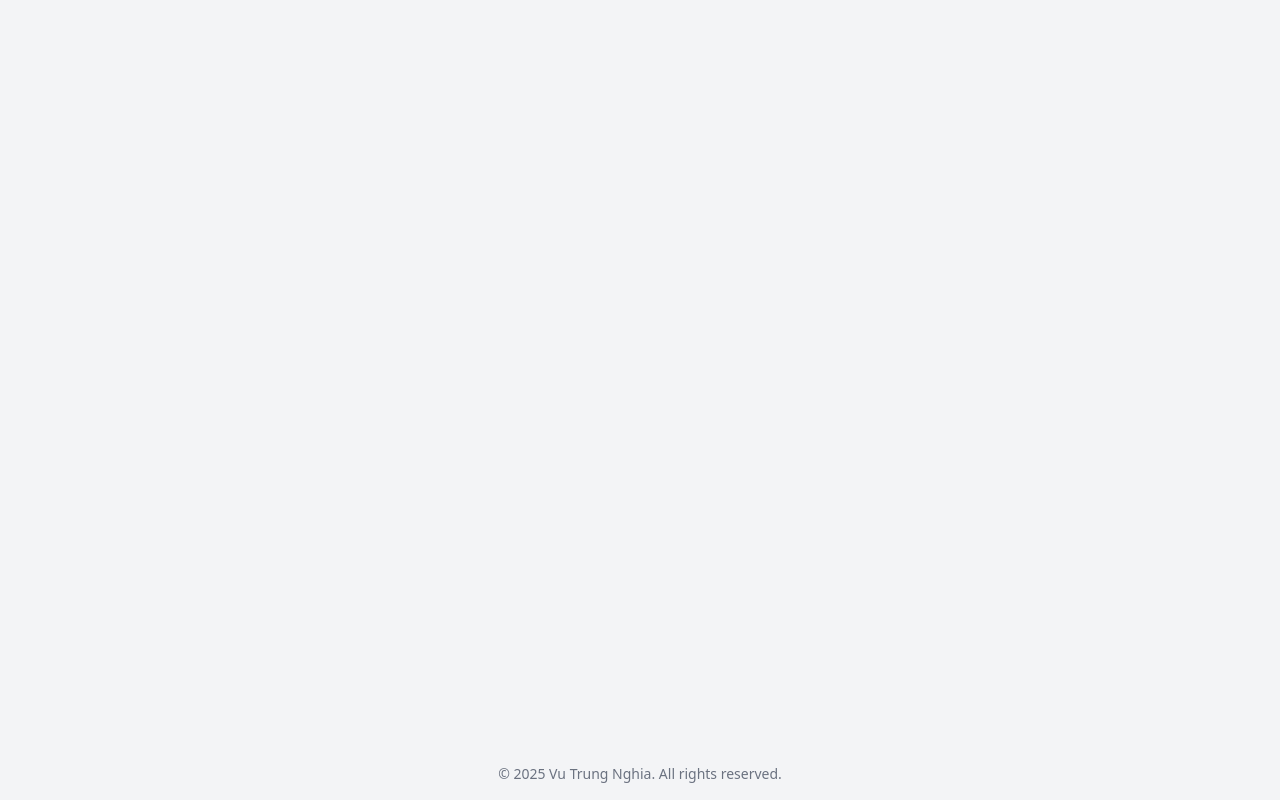
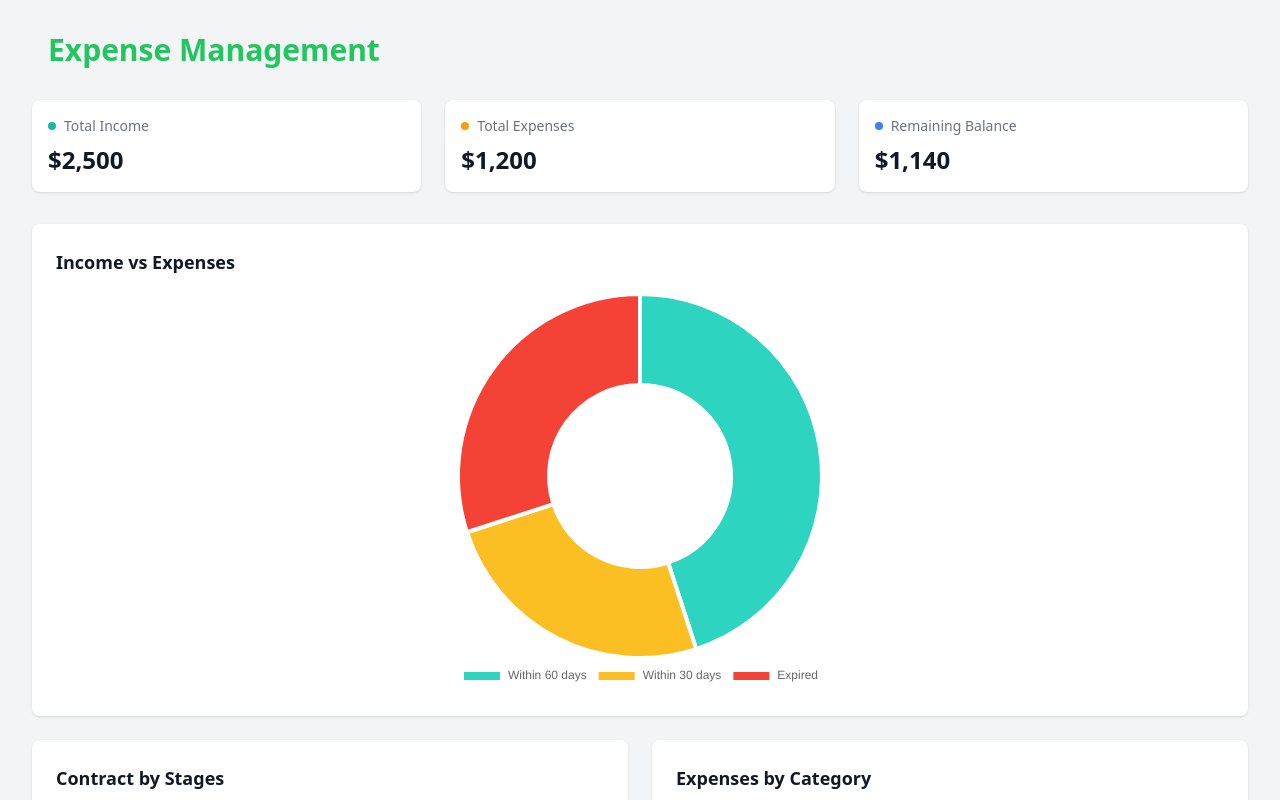
Before and after one commit to anhemlam648/Expense_Management_Frontend, a React (Vite) app: page / in a window 1280 px wide. Before the commit this address led to /login. Shown: the top 800 px of the page. Built offline with nearby package versions, Linux system fonts and the light colour scheme.

Commit message:
Update Theme and Save Setting

```diff
--- a/src/App.jsx
+++ b/src/App.jsx
@@ -25,16 +25,16 @@ function AppContent() {
       <div className="flex-1 flex flex-col">
         <main className="flex-1">
           <Routes>
-            {/* <Route path="/" element={<Home />} />
+            <Route path="/" element={<Home />} />
             <Route path="/Categories" element={<Categories />} />
             <Route path="/Statistics" element={<Statistics />} />
-            <Route path="/Settings" element={<Settings />} /> */}
+            <Route path="/Settings" element={<Settings />} />
             {/* <Route path="/login" element={<Login />} />
             <Route path="/register" element={<Register />} /> */}
-            <Route path="/" element={<PrivateRoute><Home /></PrivateRoute>} />
+            {/* <Route path="/" element={<PrivateRoute><Home /></PrivateRoute>} />
             <Route path="/Categories" element={<PrivateRoute><Categories /></PrivateRoute>} />
             <Route path="/Statistics" element={<PrivateRoute><Statistics /></PrivateRoute>} />
-            <Route path="/Settings" element={<PrivateRoute><Settings /></PrivateRoute>} />
+            <Route path="/Settings" element={<PrivateRoute><Settings /></PrivateRoute>} /> */}
           </Routes>
         </main>
         <Footer />
```
